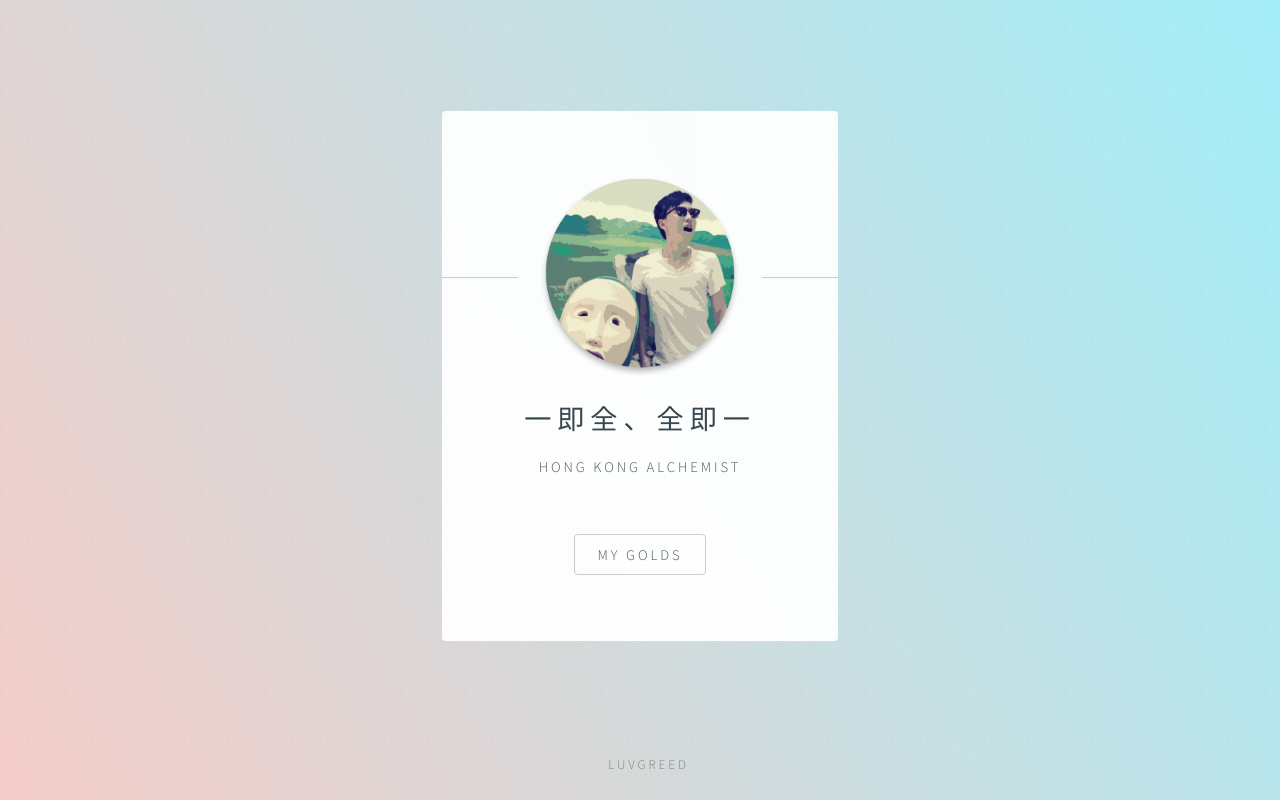
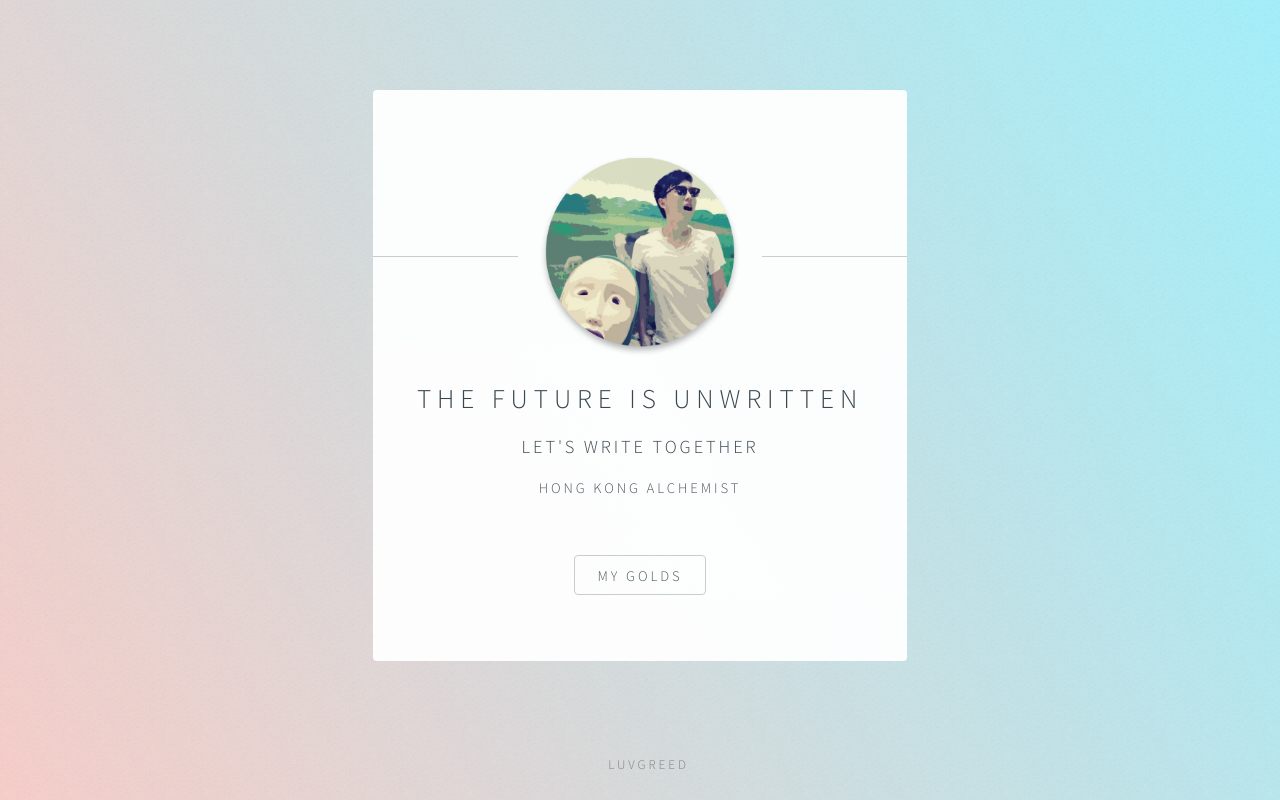
Before and after one commit to Luvgreed/luvgreed.github.io, a plain HTML site: page index.html in a window 1280 px wide. Drawn offline with Linux system fonts and the light colour scheme.

Commit message:
Update index.html

```diff
--- a/index.html
+++ b/index.html
@@ -23,7 +23,8 @@
 				<section id="main">
 					<header>
 						<span class="avatar"><img src="images/avatar.jpg" width="200" alt="" /></span>
-						<h1>一即全、全即一</h1>
+						<h1>The future is unwritten</h1>
+						<h2>Let's write together</h2>
 						<p>Hong Kong Alchemist</p>
 						<br>
 						<div>
```
